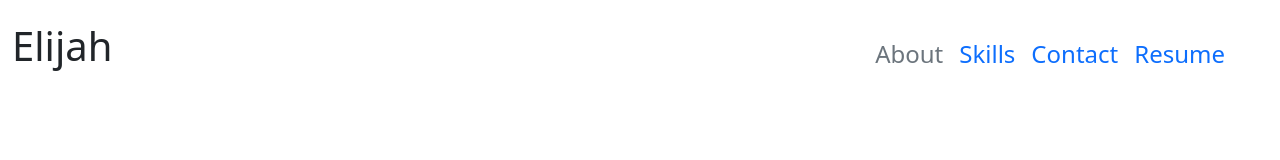
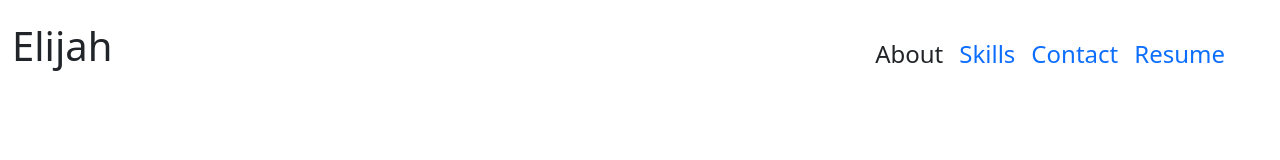
Before and after one commit to Elijahb22/the-portfolio, a React (Create React App) app: page / in a window 1280 px wide. Shown: the top 160 px of the page. Built offline with nearby package versions, Linux system fonts and the light colour scheme.

Commit message:
fix nav link

```diff
--- a/src/components/Nav/nav.js
+++ b/src/components/Nav/nav.js
@@ -10,7 +10,7 @@ const nav = () => {
             <div class="nav-w" id="navbarNav">
                 <ul class="navbar-nav fs-4">
                     <li class="nav-item text-dark">
-                        <a class="nav-link active link-secondary" aria-current="page" href="#about">About</a>
+                        <a class="nav-link active text-dark link-secondary" aria-current="page" href="#about">About</a>
                     </li>
                     <li class="nav-item">
                         <a class="nav-link active" href="#skill">Skills</a>
```
